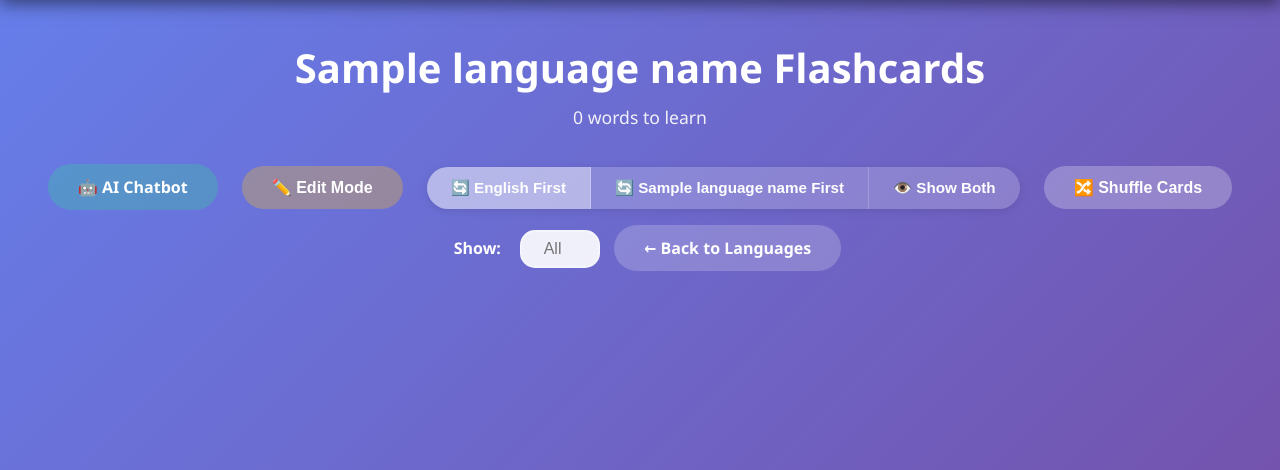
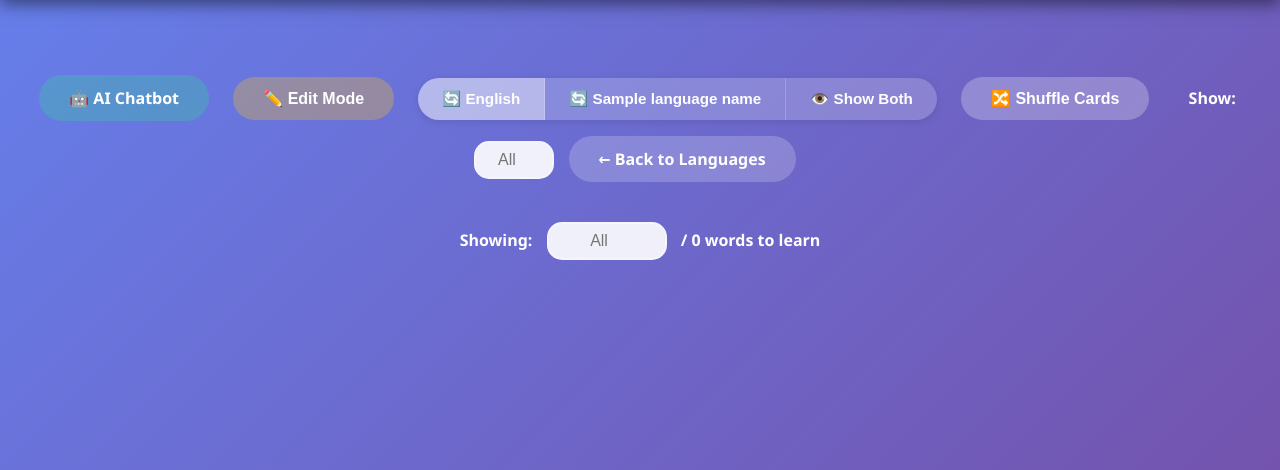
Before and after one commit to kevinle108/bilingual-trainer-db, a Python web app: template templates/flashcards.html in a window 1280 px wide. Shown: the top 470 px of the page. Run offline with Jinja, Linux system fonts and the light colour scheme; the template is opened without the code that fills it: most values are stand-ins (such as "Sample title", 1, 10 or a date in 2020).

Commit message:
UI improvements - show all cards

```diff
--- a/templates/flashcards.html
+++ b/templates/flashcards.html
@@ -361,11 +361,9 @@
     <div class="paste-instruction" id="pasteInstruction">Press <kbd>Ctrl+V</kbd> to paste image</div>
 
     <div class="header">
-        <h1>
-            {% if language == 'es' %}🇪🇸{% elif language == 'fr' %}🇫🇷{% elif language == 'vi' %}🇻🇳{% endif %}
+        <!-- <h1>
             {{ language_name }} Flashcards
-        </h1>
-        <p class="count" id="cardCount">{{ flashcards|length }} words to learn</p>
+        </h1> -->
         <div class="button-group">
             <a href="/chatbot?lang={{ language }}" class="toggle-btn" style="text-decoration: none; background: rgba(52, 211, 153, 0.3);">
                 🤖 AI Chatbot
@@ -375,10 +373,10 @@
             </button>
             <div class="mode-toggle-group">
                 <button class="mode-toggle-btn active" onclick="setDisplayMode('english-first')" data-mode="english-first">
-                    🔄 English First
+                    🔄 English
                 </button>
                 <button class="mode-toggle-btn" onclick="setDisplayMode('translation-first')" data-mode="translation-first">
-                    🔄 {{ language_name }} First
+                    🔄 {{ language_name }}
                 </button>
                 <button class="mode-toggle-btn" onclick="setDisplayMode('both')" data-mode="both">
                     👁️ Show Both
@@ -389,6 +387,12 @@
             <input type="number" id="cardLimit" min="1" placeholder="All" value="" style="padding: 8px 15px; border: 2px solid rgba(255, 255, 255, 0.3); border-radius: 15px; font-size: 1em; text-align: center; background: rgba(255, 255, 255, 0.9); width: 80px; margin-top: 15px;">
             <a href="/" class="back-btn">← Back to Languages</a>
         </div>
+    </div>
+
+    <div class="card-limit-section">
+        <label for="cardLimit">Showing:</label>
+        <input type="number" id="cardLimit" min="1" placeholder="All" value="">
+        <span style="color: white; font-weight: 600; margin-left: 10px;">/ {{ flashcards|length }} words to learn</span>
     </div>
 
     <div class="flashcards-grid">
@@ -463,7 +467,6 @@
         function filterCards() {
             const limit = parseInt(document.getElementById('cardLimit').value);
             const cards = document.querySelectorAll('.flashcard');
-            const countElement = document.getElementById('cardCount');
 
             if (limit && limit > 0) {
                 cards.forEach((card, index) => {
@@ -473,11 +476,8 @@
                         card.style.display = 'none';
                     }
                 });
-                const showing = Math.min(limit, totalCards);
-                countElement.textContent = `Showing ${showing} of ${totalCards} words`;
             } else {
                 cards.forEach(card => card.style.display = '');
-                countElement.textContent = `${totalCards} words to learn`;
             }
         }
 
@@ -639,8 +639,7 @@
 
                     setTimeout(() => {
                         card.remove();
-                        updateCardCount();
-                        filterCards(); // Update the count if filtering is active
+                        filterCards(); // Update display if filtering is active
                     }, 300);
                 } else {
                     const error = await response.json();
@@ -649,19 +648,6 @@
             } catch (error) {
                 console.error('Error deleting card:', error);
                 alert('Failed to delete card. Please try again.');
-            }
-        }
-
-        function updateCardCount() {
-            const cards = document.querySelectorAll('.flashcard');
-            const visibleCards = Array.from(cards).filter(card => card.style.display !== 'none');
-            const countElement = document.getElementById('cardCount');
-            const total = cards.length;
-
-            if (visibleCards.length !== total) {
-                countElement.textContent = `Showing ${visibleCards.length} of ${total} words`;
-            } else {
-                countElement.textContent = `${total} words to learn`;
             }
         }
 
```
